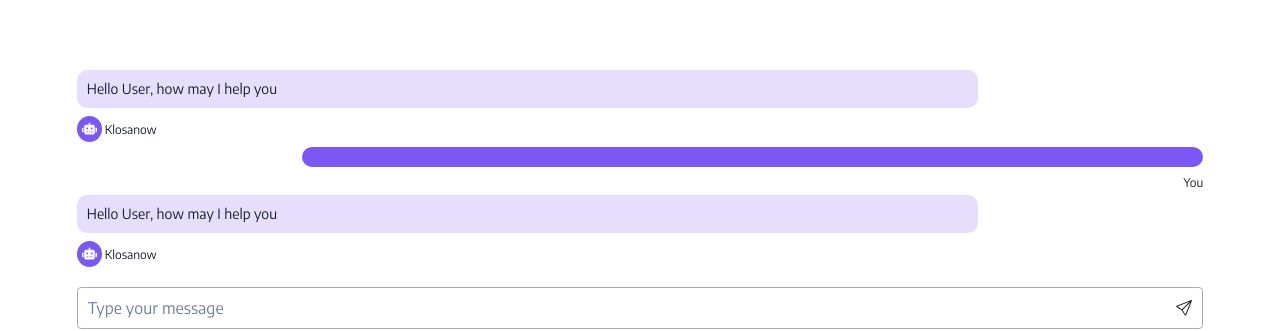
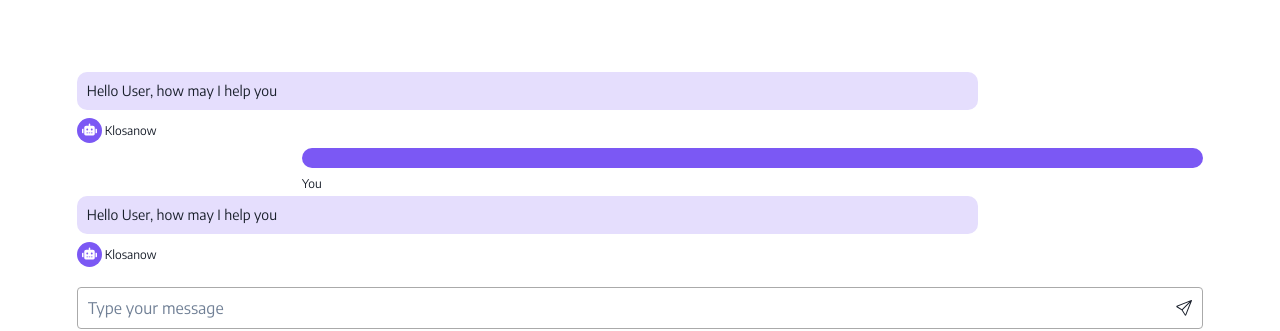
Before and after one commit to KlosaNow/klosanow-frontend, a React (Vite) app: page /help/chat in a window 1280 px wide. Both pictures are taken after a click on the button 1184 px from the left and 769 px from the top of the page. Shown: the part 461-792 px from the top of the page. Built offline with nearby package versions, Linux system fonts and the light colour scheme.

Commit message:
Refactor Message component to use chakra Ui

```diff
--- a/src/components/Message.tsx
+++ b/src/components/Message.tsx
@@ -1,4 +1,5 @@
 import { FaRobot } from "react-icons/fa";
+import { Box, Flex, Text } from "@chakra-ui/react";
 
 interface MessageOwner {
   owner: string;
@@ -10,23 +11,23 @@ const Message = (props:MessageOwner) => {
   const bot = (owner == "bot");
 
   return (
-    <article className={`message ${owner}`}>
-      <p className="p">{text}</p>
+    <Box w="80%" className={`${owner}`}>
+      <Text p="10px" borderRadius="10px" className="p">{text}</Text>
 
-      <div className="name-title">
+      <Flex align="center" justify="flex-start" fontSize="12px" fontWeight="400" lineHeight="15px" gap="3px" mt="8px">
         {bot && <>
-          <div className="bot-icon">
+          <Box p="4px 5px 6px" fontSize="15px" borderRadius="50%" color="neutral.50" bg="primary.50">
             <FaRobot />
-          </div>
-          <p>Klosanow</p>
+          </Box>
+          <Text>Klosanow</Text>
           </>
           }
 
           {
-            !bot && <p>You</p>
+            !bot && <Text>You</Text>
           }
-      </div>
-    </article>
+      </Flex>
+    </Box>
   )
 };
 
--- a/src/styles/generalStyling.scss
+++ b/src/styles/generalStyling.scss
@@ -36,3 +36,20 @@ body {
   color: #fff;
   border-radius: 4px;
 }
+
+.bot .p {
+  background: #e5defd;
+}
+
+.user {
+  align-self: flex-end;
+
+  .p {
+    background: #7B58F4;
+    color: #fff;
+  }
+
+  .name-title {
+    justify-content: flex-end;
+  }
+}
```
